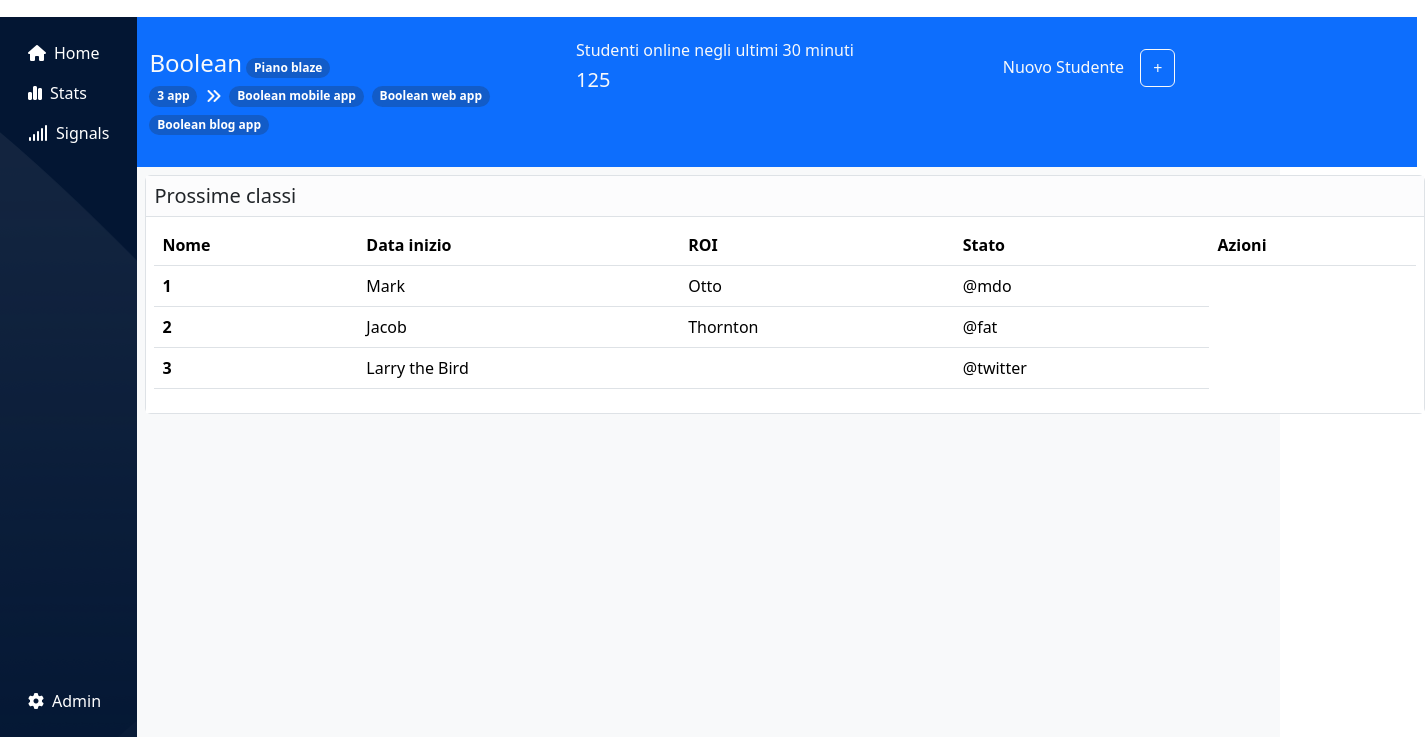
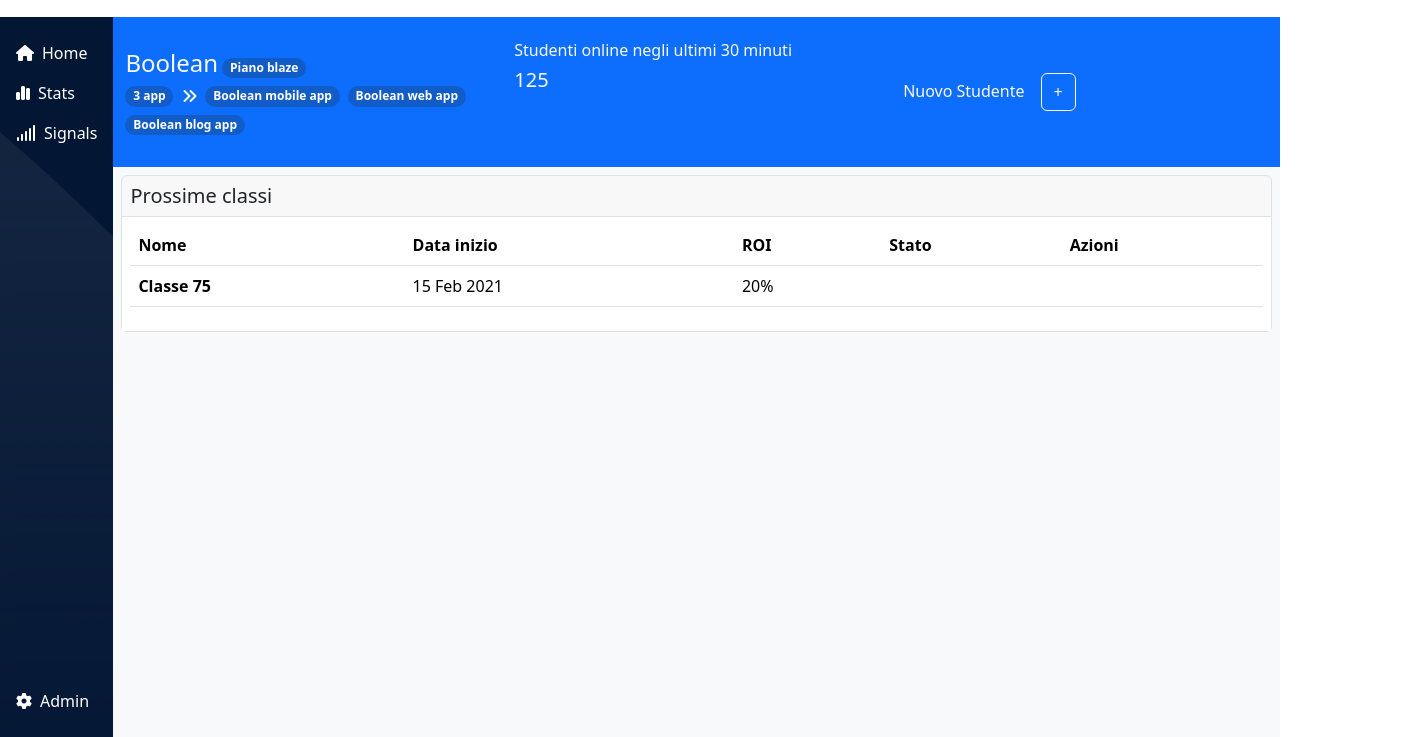
Before and after one commit to jacopo-derrico/html-css-bootstrap-dashboard, a plain HTML site: page index.html in a window 1280 px wide. Shown: the part 63-800 px from the top of the page, 1425 px wide, since content can reach past the window. Drawn offline with nearby package versions, Linux system fonts and the light colour scheme.

Commit message:
corrected main horizontal scroll

```diff
--- a/index.html
+++ b/index.html
@@ -78,7 +78,7 @@
         <!-- SECTION MAIN -->
 
         <main class="container-fluid d-flex p-0 w-100 bg-light">
-            <div class="row w-100 m-0 p-0 d-flex flex-nowrap">
+            <div class="w-100 m-0 p-0 d-flex flex-nowrap">
                 <!-- SECTION ASIDE -->
 
                 <div id="aside" data-bs-theme="dark"
@@ -115,11 +115,12 @@
                 <!-- !SECTION ASIDE END -->
 
                 <!-- SECTION RIGHT SIDE -->
-                <div class="m-0 p-0">
+                <div class="container-fluid m-0 p-0">
 
                     <!-- SECTION TOPBAR -->
 
-                    <div id="main-topbar" class="row align-items-start m-0 py-4 bg-primary text-light">
+                    <div id="main-topbar" class="container-fluid align-items-start m-0 py-4 bg-primary text-light">
+                        <div class="row">
                             <div class="col-12 col-md-4 order-md-3 d-flex align-items-center h-auto my-2 gap-3">
                                 <h6 class="mb-0">Nuovo Studente</h6>
                                 <button class="btn btn-outline-light">&plus;</button>
@@ -136,11 +137,14 @@
                                     <span
                                         class="badge rounded-pill text-bg-dark bg-opacity-25 lh-sm d-lg-none">&plus;</span>
                                     <!-- d-md-none -->
-                                <span class="badge rounded-pill text-bg-dark bg-opacity-25 d-none d-lg-block">Boolean
+                                    <span
+                                        class="badge rounded-pill text-bg-dark bg-opacity-25 d-none d-lg-block">Boolean
                                         mobile app</span>
-                                <span class="badge rounded-pill text-bg-dark bg-opacity-25 d-none d-lg-block">Boolean
+                                    <span
+                                        class="badge rounded-pill text-bg-dark bg-opacity-25 d-none d-lg-block">Boolean
                                         web app</span>
-                                <span class="badge rounded-pill text-bg-dark bg-opacity-25 d-none d-lg-block">Boolean
+                                    <span
+                                        class="badge rounded-pill text-bg-dark bg-opacity-25 d-none d-lg-block">Boolean
                                         blog app</span>
                                 </div>
                             </div>
@@ -149,14 +153,16 @@
                                 <span class="h5">125</span>
                             </div>
                         </div>
+                    </div>
 
                     <!-- !SECTION TOPBAR END -->
 
                     <!-- SECTION MAIN CONTENT -->
 
-                    <div id="main-content" class="row m-0 p-0">
-                        <div class="m-2 p-0 border rounded">
-                            <div class="bg-light-subtle p-2 border-bottom">
+                    <div id="main-content" class="container-fluid m-0 p-0">
+                        <div>
+                            <div class="card m-2 p-0 border rounded">
+                                <div class="card-header p-2 border-bottom">
                                     <h5 class="mb-0">Prossime classi</h5>
                                 </div>
                                 <div class="p-2 bg-white">
@@ -172,27 +178,22 @@
                                         </thead>
                                         <tbody>
                                             <tr>
-                                            <th scope="row">1</th>
-                                            <td>Mark</td>
-                                            <td>Otto</td>
-                                            <td>@mdo</td>
+                                                <th scope="row">Classe 75</th>
+                                                <td>15 Feb 2021</td>
+                                                <td>20%</td>
+                                                <td></td>
+                                                <td></td>
                                             </tr>
-                                        <tr>
-                                            <th scope="row">2</th>
-                                            <td>Jacob</td>
-                                            <td>Thornton</td>
-                                            <td>@fat</td>
-                                        </tr>
-                                        <tr>
-                                            <th scope="row">3</th>
-                                            <td colspan="2">Larry the Bird</td>
-                                            <td>@twitter</td>
-                                        </tr>
+
                                         </tbody>
                                     </table>
                                 </div>
                             </div>
-                        <div></div>
+                            <div>
+
+
+                            </div>
+                        </div>
                     </div>
 
                     <!-- !SECTION MAIN CONTENT END -->
```
Lines whose indentation alone changed are shown as unchanged.
